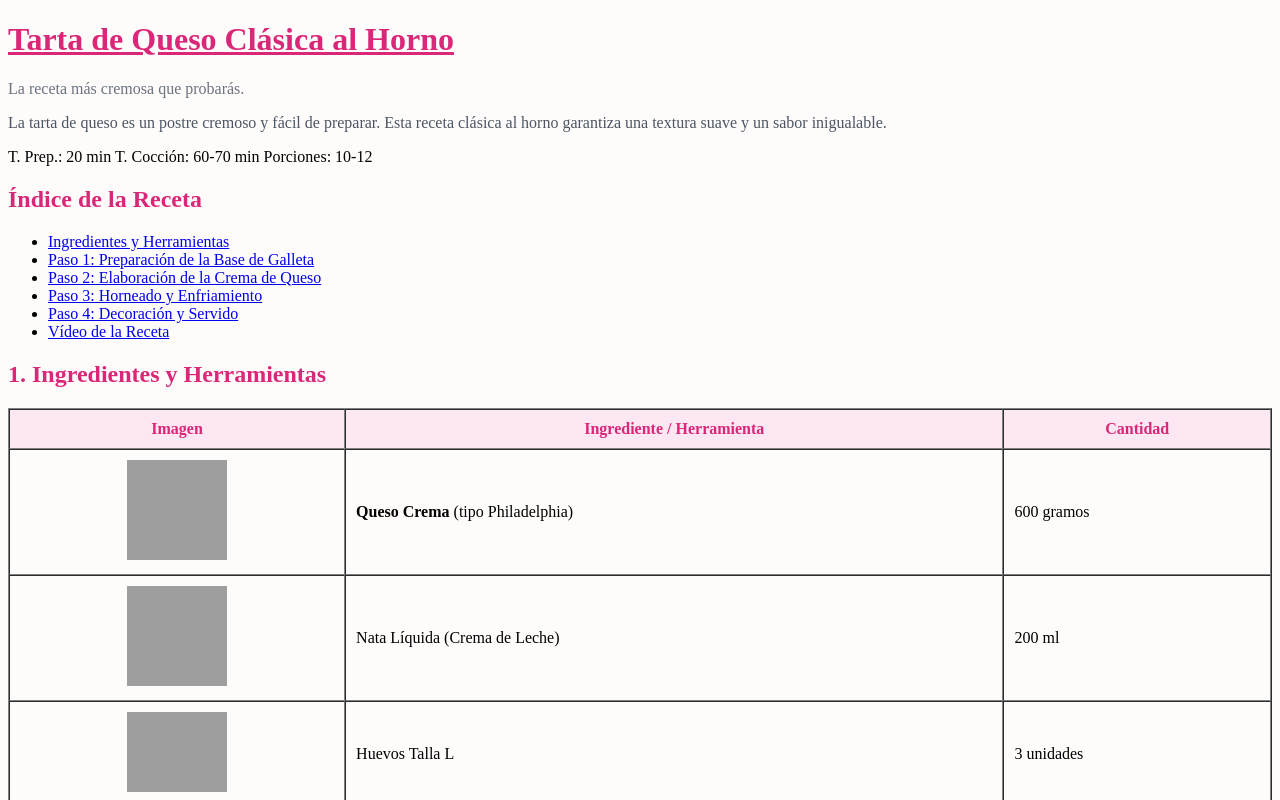
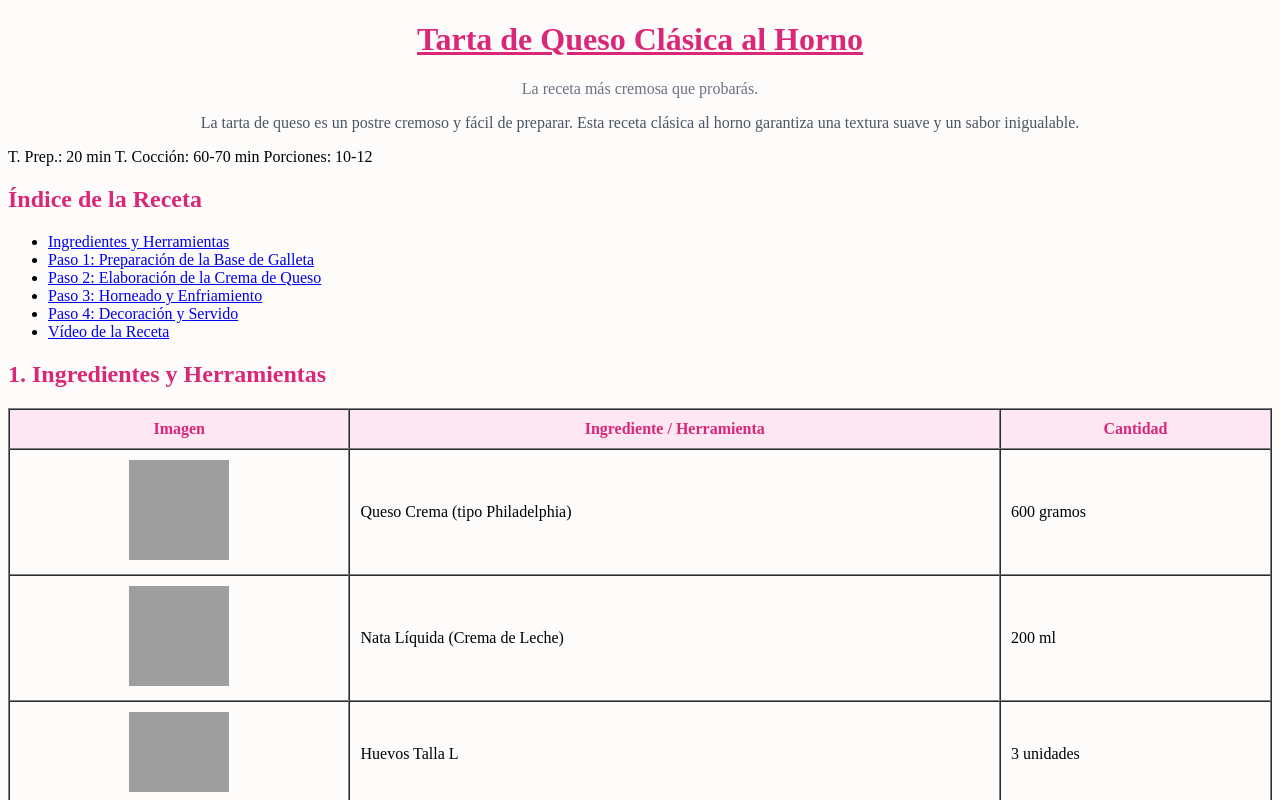
Before and after one commit to TL47/LM, a plain HTML site: page receta.html in a window 1280 px wide. Shown: the top 800 px of the page. Drawn offline with Linux system fonts and the light colour scheme; grey boxes are pictures that could not be loaded.

Commit message:
minor change

```diff
--- a/receta.html
+++ b/receta.html
@@ -7,12 +7,12 @@
 </head>
 <body bgcolor="#fefcfb">
 
-    <h1 style="color: #db2777;">
+    <h1 align="center" style="color: #db2777;">
         <u>Tarta de Queso Clásica al Horno</u>
     </h1>
-    <p style="color: #6b7280;">La receta más cremosa que probarás.</p>
+    <p align="center" style="color: #6b7280;">La receta más cremosa que probarás.</p>
 
-    <p style="color: #4b5563;">
+    <p align="center" style="color: #4b5563;">
         La tarta de queso es un postre cremoso y fácil de preparar. Esta receta clásica al horno garantiza una textura suave y un sabor inigualable.
     </p>
     <p>
@@ -51,7 +51,7 @@
                     <img src="https://www.despensa.es/documents/10180/10736/020401_G.jpg" alt="queso crema" width="100" height="100">
                 </td>
                 <td>
-                    <b>Queso Crema</b> (tipo Philadelphia)
+                    Queso Crema (tipo Philadelphia)
                 </td>
                 <td>
                     600 gramos
@@ -146,8 +146,7 @@
         <li><b>Servido:</b> La tarta se conserva bien en la nevera hasta por 4 días.</li>
         <p align="center"><img src="https://conservasgomezaguirre.com/wp-content/uploads/2022/08/tarta-mermelada-img.webp" alt="tarta" width="600" height="300"></p>
 
-    <h2 id="video" style="color: #db2777;">6. Vídeo de la Receta></h2>
-    <iframe width="560" height="315" src="https://www.youtube.com/embed/ssqkw7Ni7_0?si=ORR4Kl8AhAGOgKu3" title="YouTube video player" frameborder="0" allow="accelerometer; autoplay; clipboard-write; encrypted-media; gyroscope; picture-in-picture; web-share" referrerpolicy="strict-origin-when-cross-origin" allowfullscreen></iframe>
-
+    <h2 id="video" style="color: #db2777;">Vídeo de la Receta</h2>
+    <iframe width="560" height="315" src="https://www.youtube.com/embed/YO9oA8o8ZDE?si=NLBB_3pHKbtZFgvV" title="YouTube video player" frameborder="0" allow="accelerometer; autoplay; clipboard-write; encrypted-media; gyroscope; picture-in-picture; web-share" referrerpolicy="strict-origin-when-cross-origin" allowfullscreen></iframe>
     </body>
 </html>
```
